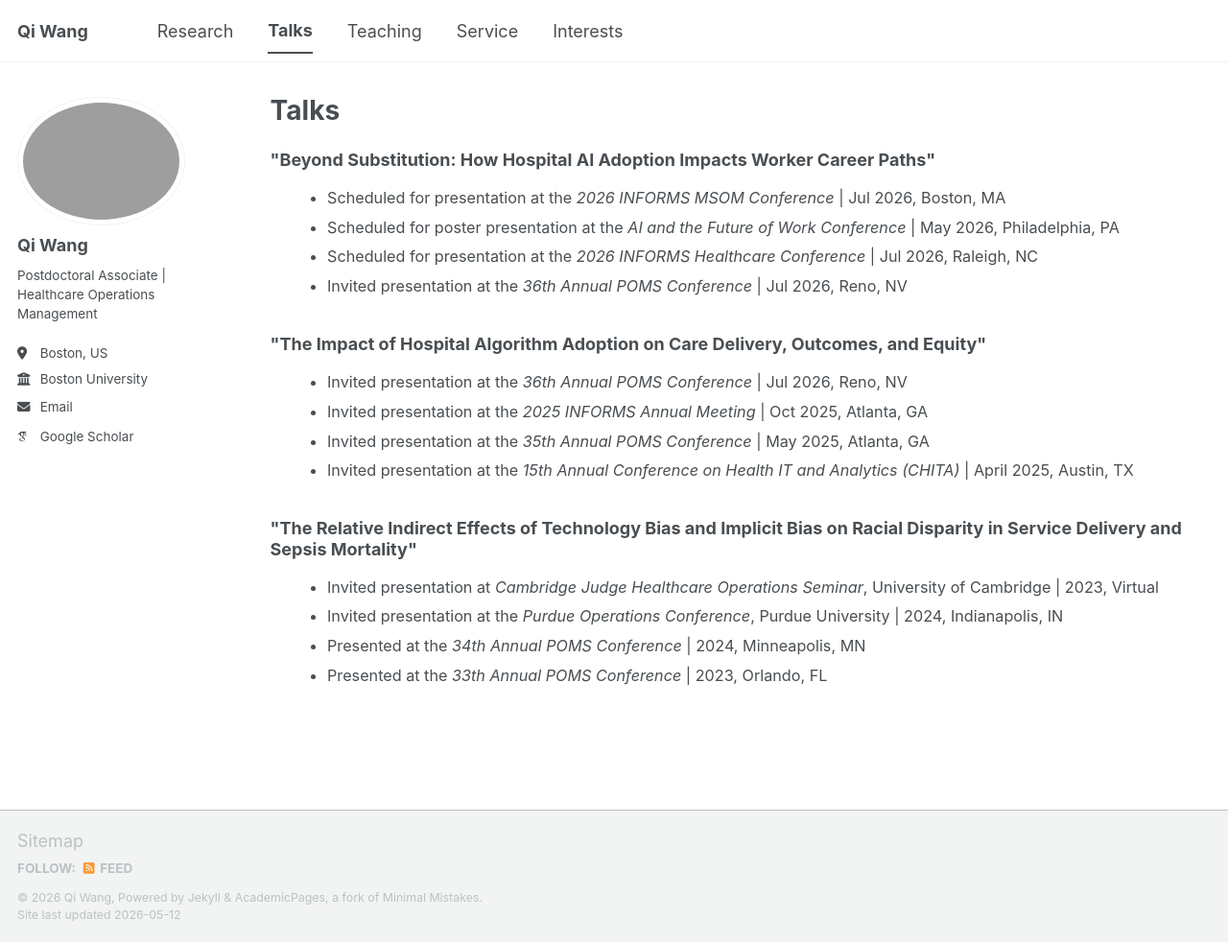
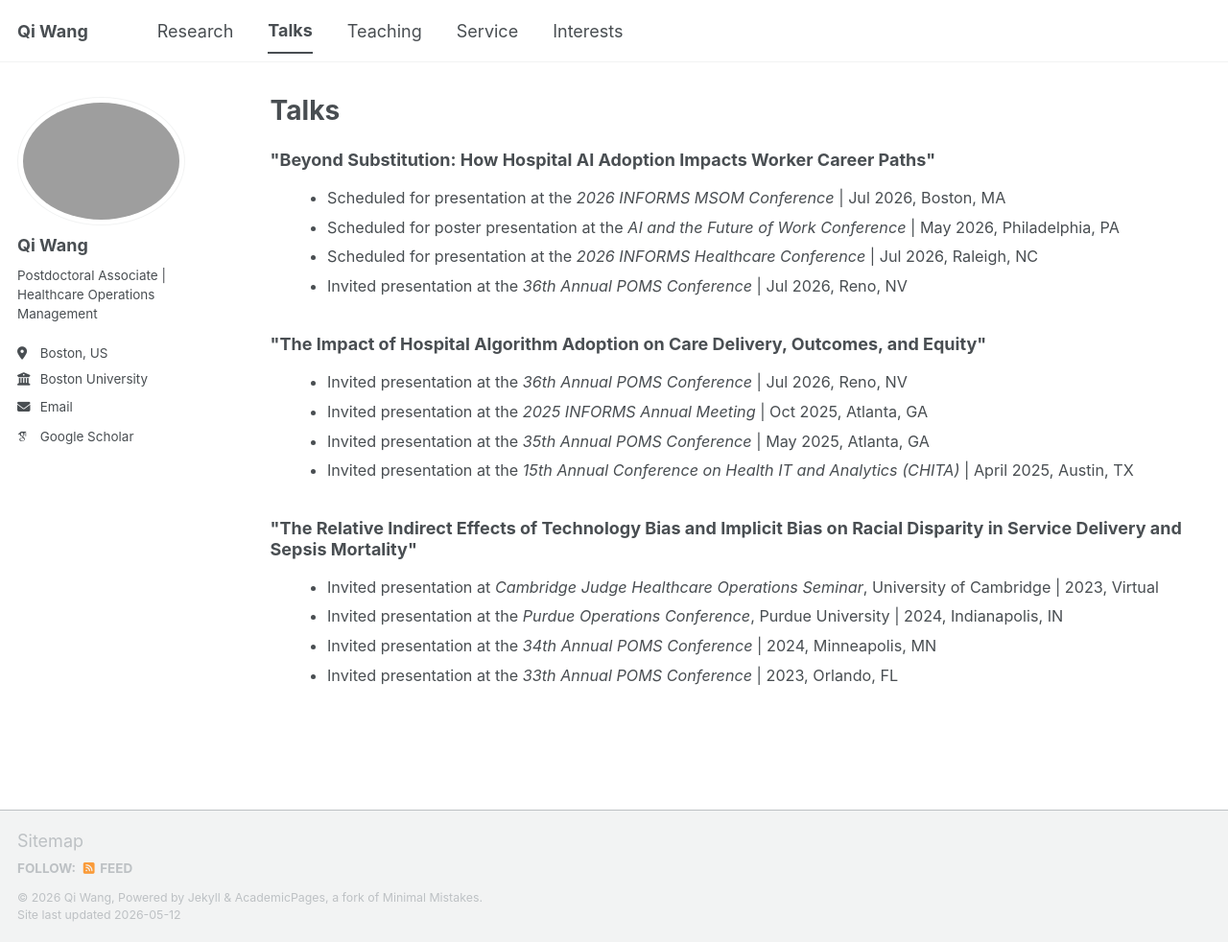
Before and after one commit to qiwang-katherine/qiwang-katherine.github.io, a Jekyll site: the page built from _pages/talks.html, in a window 1280 px wide and 982 px high. Shown: the whole window at 96% size. Built offline with Jekyll 4.4.1, drawn with Linux system fonts in a browser that asks for light colours; some web fonts are replaced; a script bundle is joined from its source files by our own code; library files that are not in the unit come from our copies.

Commit message:
Update talks.html

```diff
--- a/_pages/talks.html
+++ b/_pages/talks.html
@@ -38,8 +38,8 @@ author_profile: true
 <ul class="talk-list">
   <li>Invited presentation at <i>Cambridge Judge Healthcare Operations Seminar</i>, University of Cambridge | 2023, Virtual</li>
   <li>Invited presentation at the <i>Purdue Operations Conference</i>, Purdue University | 2024, Indianapolis, IN</li>
-  <li>Presented at the <i>34th Annual POMS Conference</i> | 2024, Minneapolis, MN</li>
-  <li>Presented at the <i>33th Annual POMS Conference</i> | 2023, Orlando, FL</li>
+  <li>Invited presentation at the <i>34th Annual POMS Conference</i> | 2024, Minneapolis, MN</li>
+  <li>Invited presentation at the <i>33th Annual POMS Conference</i> | 2023, Orlando, FL</li>
 
 </ul>
 
```
